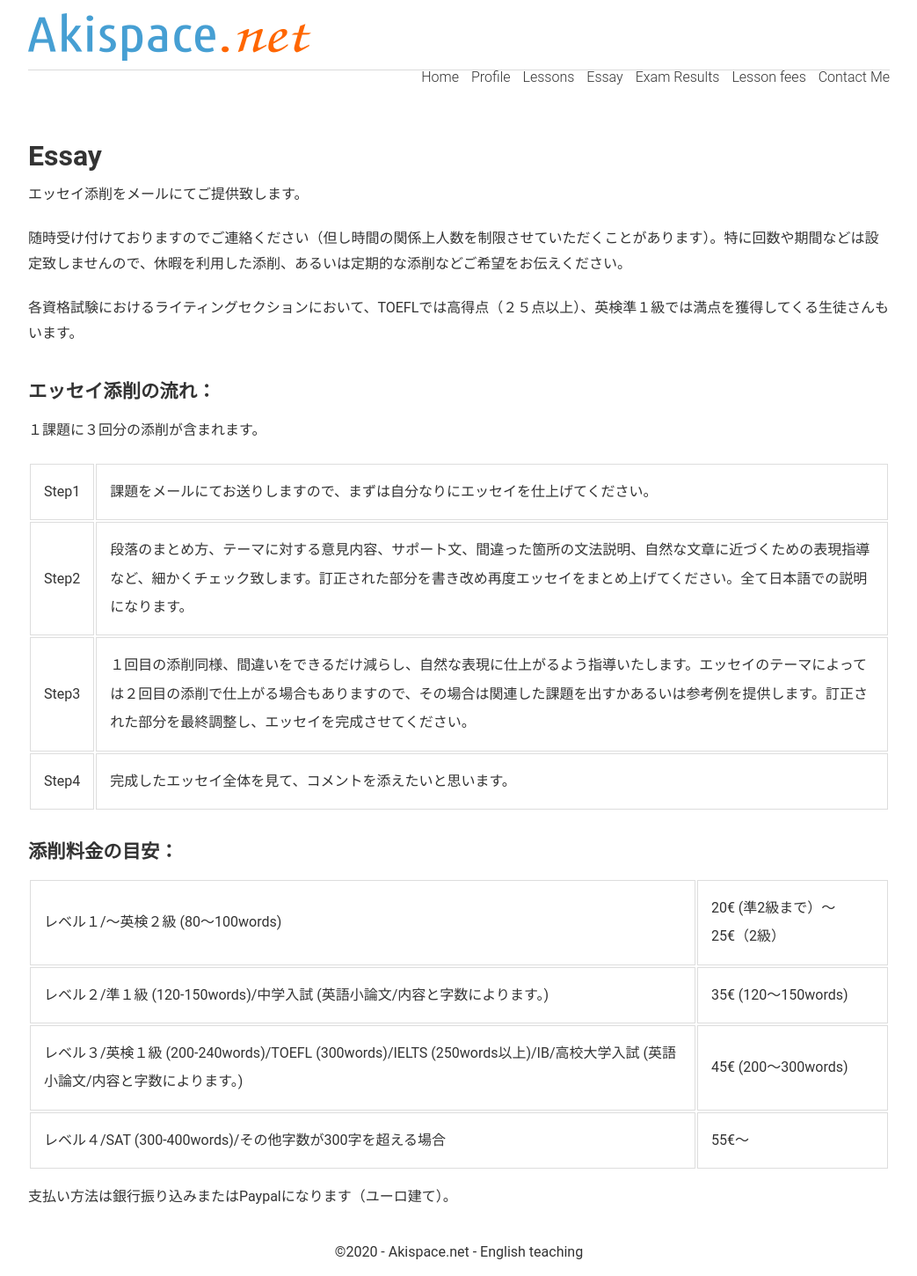
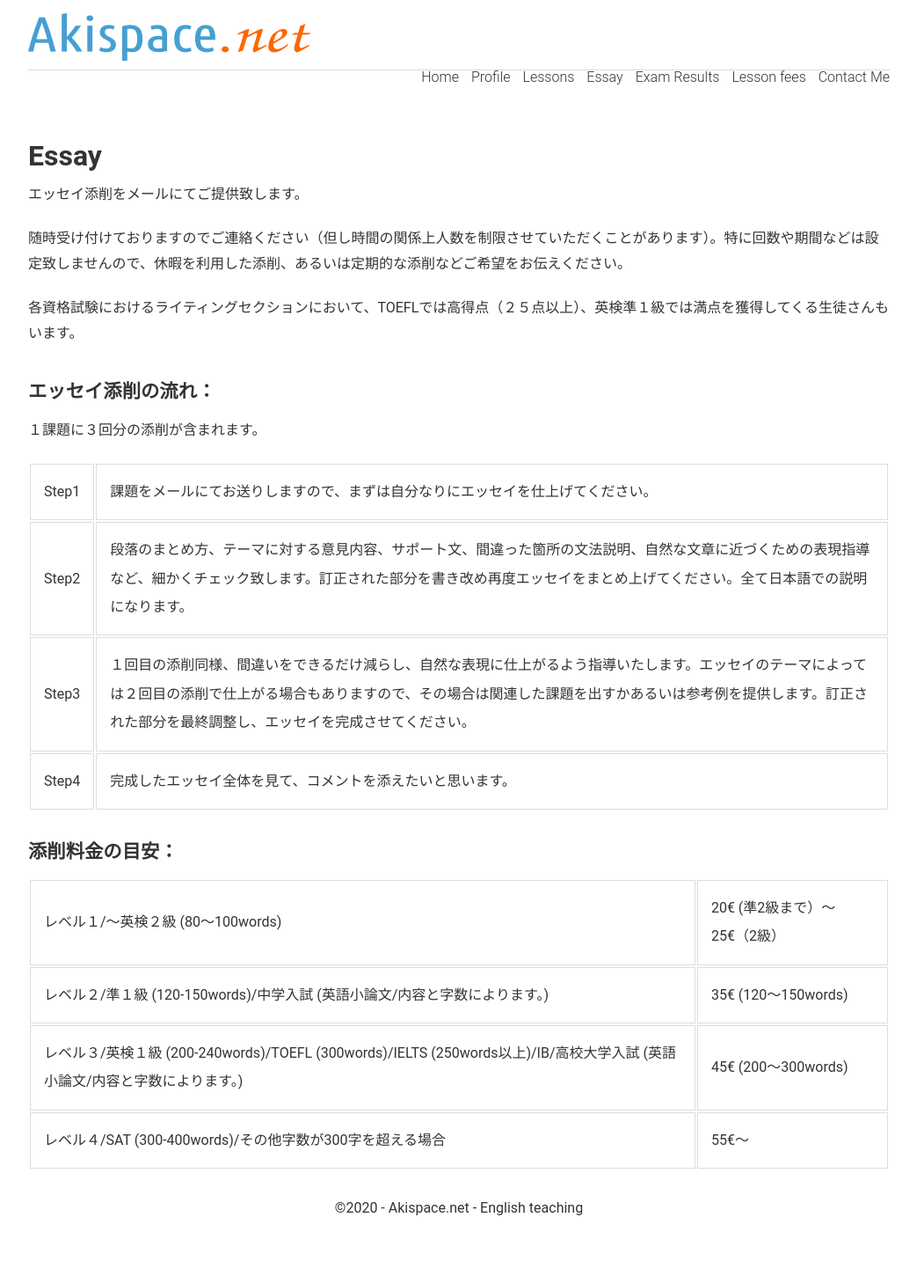
Before and after one commit to phocean/akispace, a Jekyll site: the page built from essays.md, in a window 1280 px wide. Shown: the whole page at 88% size, without its empty margins (118-1161 px from the left). Built offline with Jekyll 4.4.1, drawn with Linux system fonts in a browser that asks for light colours; after the commit the page ends 1400 px from its top, so only the background shows below that.

Commit message:
One sentence erased

```diff
--- a/essays.md
+++ b/essays.md
@@ -33,6 +33,3 @@ description: 英検/TOEFL/IELTS/SATなどの資格試験に合わせたエッセ
 <tr><td>レベル３/英検１級 (200-240words)/TOEFL (300words)/IELTS (250words以上)/IB/高校大学入試 (英語小論文/内容と字数によります。)</td><td>45€ (200〜300words)</td></tr>
 <tr><td>レベル４/SAT (300-400words)/その他字数が300字を超える場合</td><td> 55€〜</td></tr>
 </table>
-
-
-支払い方法は銀行振り込みまたはPaypalになります（ユーロ建て）。
```
